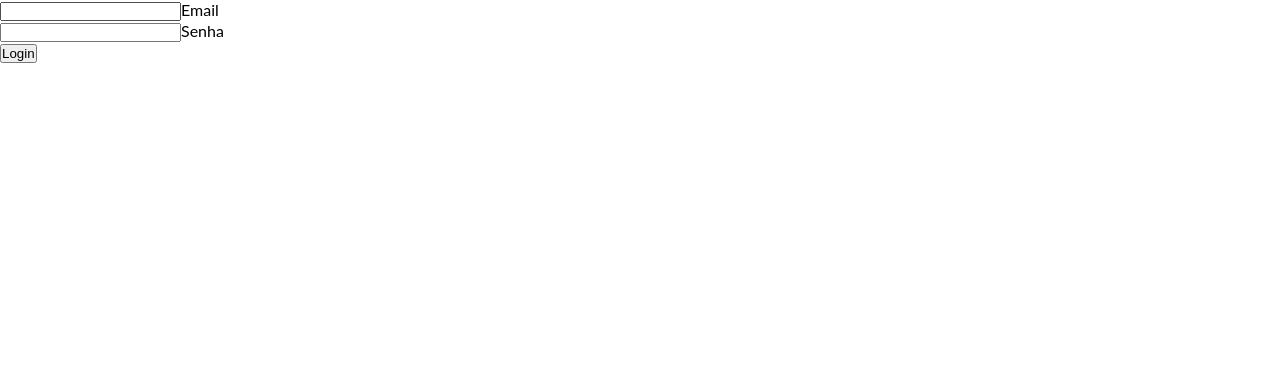
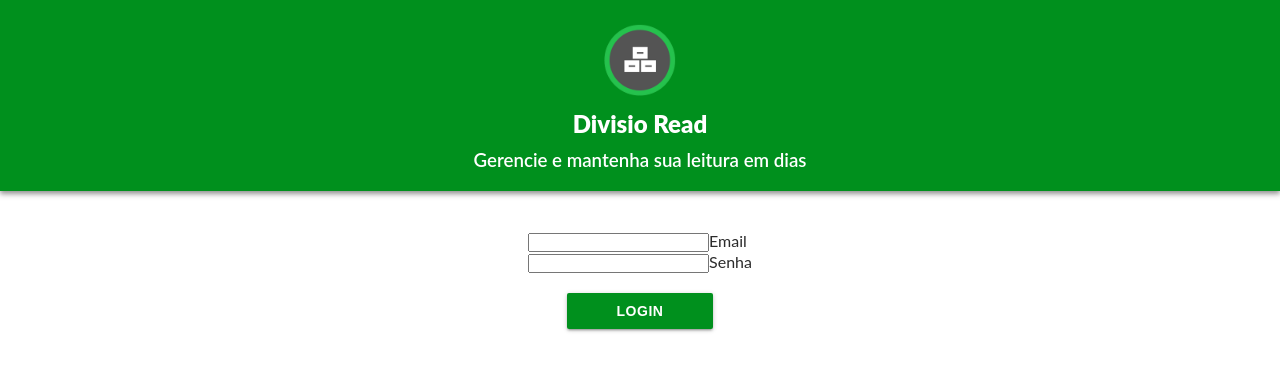
Before and after one commit to jeffersondesouza/divisio-read, a React app in the folder divisio-read-webapp/: page / in a window 1280 px wide. Shown: the top 370 px of the page. Built offline with nearby package versions, Linux system fonts and the light colour scheme.

Commit message:
sty: button and from action style ok

```diff
--- a/divisio-read-webapp/src/components/forms/LoginForm/LoginForm.js
+++ b/divisio-read-webapp/src/components/forms/LoginForm/LoginForm.js
@@ -1,5 +1,6 @@
 import React, { Component } from 'react';
 import PropTypes from 'prop-types';
+import Input from '../../ui/Input';
 
 class LoginForm extends Component {
 
@@ -12,19 +13,13 @@ class LoginForm extends Component {
         return (
             <form onSubmit={this.handleLogin}>
                 <div className="form-group">
-                    <label>
-                        <input type="email" />
-                        Email
-                </label>
+                    <Input label="Email" />
                 </div>
                 <div className="form-group">
-                    <label>
-                        <input type="password" />
-                        Senha
-                </label>
+                    <Input label="Senha" type="password" />
                 </div>
                 <div className="form-actions">
-                    <button>Login</button>
+                    <button className="btn">Login</button>
                 </div>
             </form>
         );
--- a/divisio-read-webapp/src/components/layout/Header/styles/header.scss
+++ b/divisio-read-webapp/src/components/layout/Header/styles/header.scss
@@ -1,6 +1,6 @@
 @import '../../../../style/sass/abstracts/variables';
 .header {
-    background-color: $color-primary-dark;
+    background-color: $primary-color-dark;
     height: 6rem;
     display: flex;
     justify-content: space-between;
@@ -21,7 +21,7 @@
 
 
         &:hover {
-            background-color: rgba($color-secondary, .3);
+            background-color: rgba($secondary-color, .3);
             border-radius: 100rem;
         }
     }
--- a/divisio-read-webapp/src/containers/pages/LoginPage.js
+++ b/divisio-read-webapp/src/containers/pages/LoginPage.js
@@ -1,11 +1,13 @@
 import React, { Component } from 'react';
 import { connect } from 'react-redux';
 
+import './styles/login-page.scss';
+
 
 import AuthMiddleware from '../../store/modules/auth/middleware';
-
 import LoginForm from '../../components/forms/LoginForm/LoginForm';
 
+const logo = '../src/assets/logo.png';
 
 class LoginPage extends Component {
 
@@ -15,8 +17,18 @@ class LoginPage extends Component {
 
     render() {
         return (
-            <div>
-                <LoginForm onLoggin={this.handleLogin} />
+            <div className="login-page">
+                <header className="login-page__header">
+                    <figure className="login-page__logo-fig">
+                        <img className="login-page__logo-img" src={logo}></img>
+                    </figure>
+                    <h2 className="login-page__title">Divisio Read</h2>
+                    <h3 className="login-page__sub-title">Gerencie e mantenha sua leitura em dias</h3>
+                </header>
+                <div className="login-page__login-wrapper">
+                    <LoginForm onLoggin={this.handleLogin} />
+                </div>
+
             </div>
         );
     }
--- /dev/null
+++ b/divisio-read-webapp/src/containers/pages/styles/login-page.scss
@@ -0,0 +1,39 @@
+@import '../../../style/sass/abstracts/variables';
+.login-page {
+  &__header {
+    background-color: $primary-color-dark;
+    display: flex;
+    flex-direction: column;
+    align-items: center;
+    padding: 2rem 1.5rem;
+    margin-bottom: 2rem;
+    box-shadow: 0px 3px 5px rgba($secondary-color-dark, .5);
+
+  }
+  &__logo-fig {
+    width: 8rem;
+    height: 8rem;
+    margin-bottom: 1rem;
+  }
+  &__logo-img {
+    width: 100%;
+    height: 100%;
+  }
+  &__title,
+  &__sub-title {
+    color: $white;
+  }
+  &__title {
+    font-weight: 900;
+    margin-bottom: 1rem;
+  }
+  &__sub-title {
+    font-weight: 600;
+    text-align: center;
+  }
+  &__login-wrapper {
+    display: flex;
+    justify-content: center;
+    padding: 2rem;
+  }
+}
--- a/divisio-read-webapp/src/style/sass/abstracts/_variables.scss
+++ b/divisio-read-webapp/src/style/sass/abstracts/_variables.scss
@@ -1,10 +1,10 @@
-$color-primary: #25c24d;
-$color-primary-light: #68f67c;
-$color-primary-dark: #00901d;
+$primary-color: #25c24d;
+$primary-color-light: #68f67c;
+$primary-color-dark: #00901d;
 
-$color-secondary: #555555;
-$color-secondary-dark: #2b2b2b;
-$color-secondary-light: #808080;
+$secondary-color: #555555;
+$secondary-color-dark: #2b2b2b;
+$secondary-color-light: #808080;
 
 
 $white: #ffffff;
--- a/divisio-read-webapp/src/style/sass/base/_reset.scss
+++ b/divisio-read-webapp/src/style/sass/base/_reset.scss
@@ -24,13 +24,13 @@ html {
 
 body {
   box-sizing: border-box;
-    font-family: 'Lato', sans-serif;
-    font-size: 1.6rem;
-    font-weight: 400;
 }
 
 ul {
   list-style: none;
 }
 
-::selection {}
+::selection {
+  background-color: $secondary-color-dark;
+  color: $white;
+}
--- a/divisio-read-webapp/src/style/sass/base/_typography.scss
+++ b/divisio-read-webapp/src/style/sass/base/_typography.scss
@@ -0,0 +1,8 @@
+body {
+  box-sizing: border-box;
+  font-family: 'Lato', sans-serif;
+  font-weight: 400;
+  font-size: 1.6rem;
+  line-height: 1.2;
+  color: $secondary-color-dark;
+}
--- /dev/null
+++ b/divisio-read-webapp/src/style/sass/components/buttons.scss
@@ -0,0 +1,20 @@
+.btn {
+  background-color: $primary-color-dark;
+  box-shadow: 0 2px 2px 0 rgba($black, 0.14), 0 3px 1px -2px rgba($black, 0.12), 0 1px 5px 0 rgba($black, 0.2);
+  border: none;
+  border-radius: 2px;
+  color: $white;
+  cursor: pointer;
+  display: inline-block;
+  font-size: 1.4rem;
+  font-weight: 700;
+  height: 3.6rem;
+  letter-spacing: .5px;
+  line-height: 3.6rem;
+  padding: 0 5rem;
+  outline: 0;
+  text-transform: uppercase;
+  transition: background-color .2s ease-out;
+  text-decoration: none;
+  text-align: center;
+}
--- /dev/null
+++ b/divisio-read-webapp/src/style/sass/components/forms.scss
@@ -0,0 +1,11 @@
+.form-actions {
+  margin-top: 2rem;
+  display: flex;
+  flex-direction: column;
+  align-items: center;
+}
+
+.form-actions-iline {
+  display: flex;
+  justify-content: space-between;
+}
--- a/divisio-read-webapp/src/style/sass/main.scss
+++ b/divisio-read-webapp/src/style/sass/main.scss
@@ -5,3 +5,7 @@
 
 @import 'base/reset';
 @import 'base/typography';
+
+@import 'components/buttons.scss';
+@import 'components/forms.scss';
+@import 'components/inputs.scss';
```
Also changed, not shown: divisio-read-webapp/src/style/sass/components/inputs.scss (added). Lines whose indentation alone changed are shown as unchanged.
